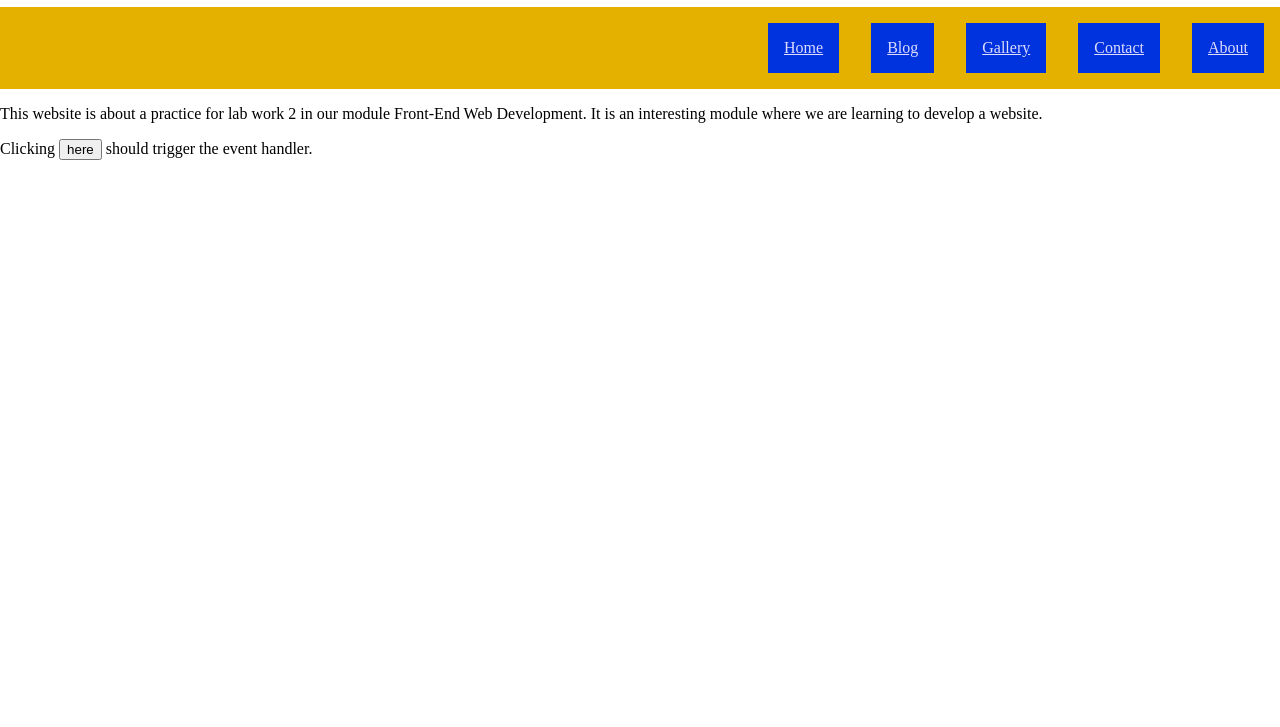
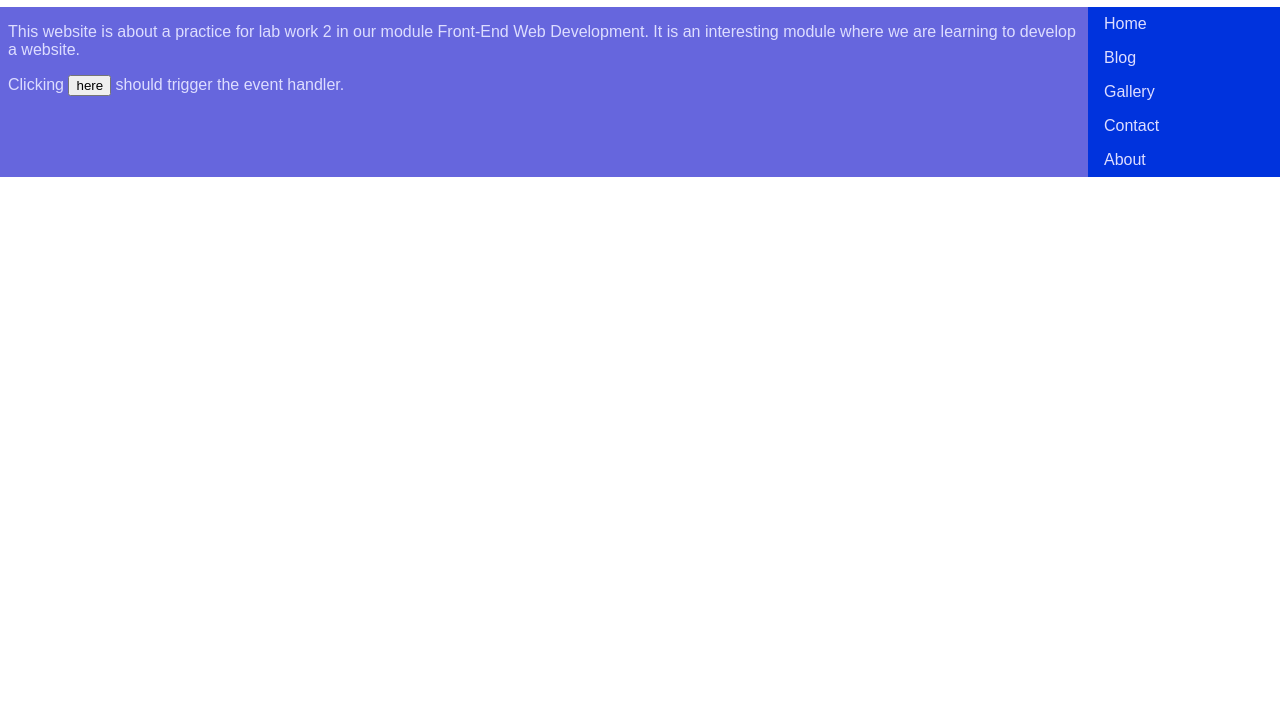
Before and after one commit to kopilkaiser/Lab_Work, a plain HTML site: page lab-02/index.html in a window 1280 px wide. Shown: the part 73-800 px from the top of the page. Drawn offline with Linux system fonts and the light colour scheme.

Commit message:
Changes to styles.css. Completed lab 2 works

```diff
--- a/lab-02/styles.css
+++ b/lab-02/styles.css
@@ -1,28 +1,46 @@
 body{
-  margin: 0;
+   margin: 0;
+   color: #ddf;
+   font-family: sans-serif;
 }
 
 nav{
   display: flex;
-  justify-content: flex-end;
-  background-color: #E4B100;
+  flex-direction: column;
+  background-color: #03d;
+  box-sizing: border-box;
+  flex-basis: 15vw;
+  flex-shrink: 0;
 
 }
 
 nav a{
-
-padding: 1em;
-margin: 1em;
-background-color: #03d;
-color: #ddf;
-
-transition: background-color: 0.7s;
+color: inherit;
+padding: 0.5em 1em;
+text-decoration: none;
+transition: background-color: 0.4s;
 }
 
 nav a:hover{
-  background-color: #680063;
+  background-color: #36f;
 }
 
-header, main{
+header{
+  background-color: #63f;
+}
+
+main {
+  overflow: auto;
+  display: flex;
+  flex-direction: row-reverse;
+}
+
+section{
+  background-color: #66d;
+  box-sizing: border-box
+}
+
+header, section{
+  padding: 0 0.5em;
   overflow: auto;
 }
```
